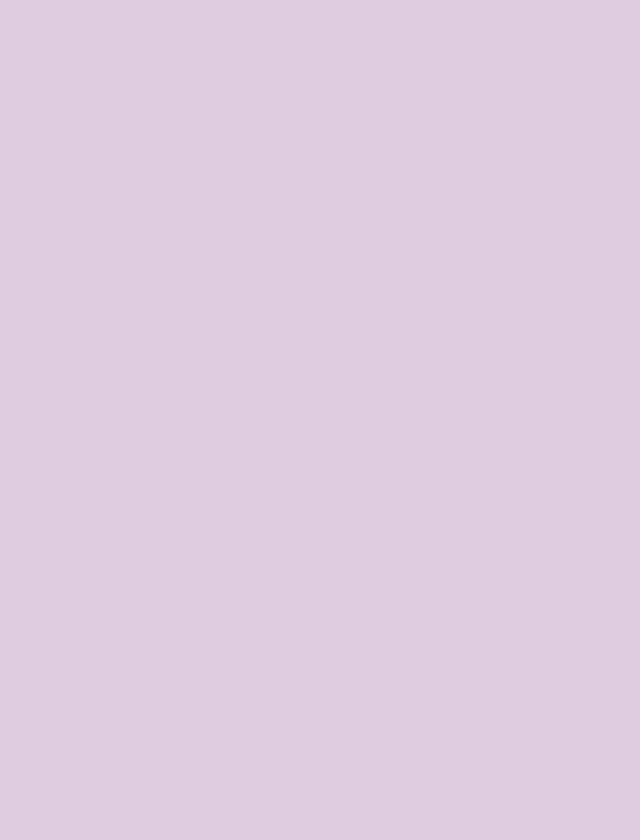
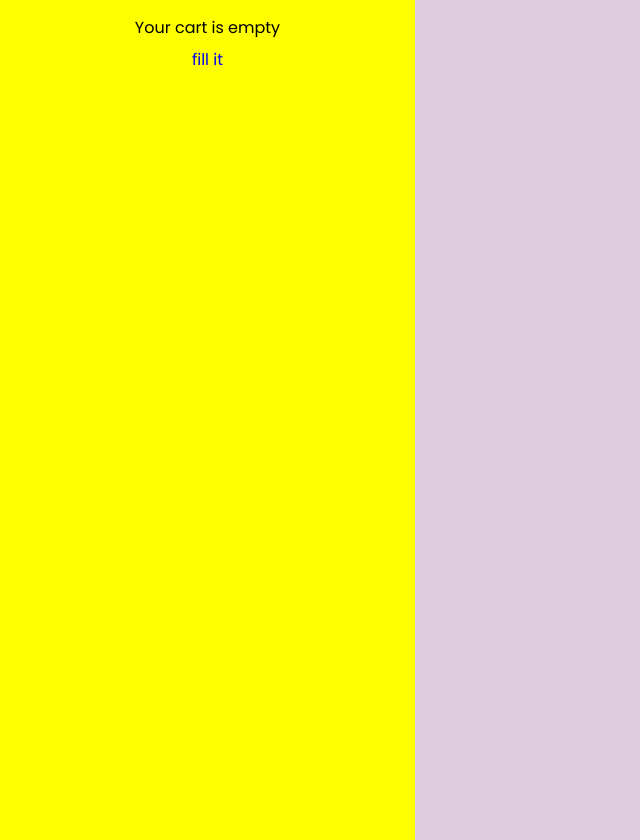
Before and after one commit to jeffgon/ajadrinks, a React (Create React App) app: page /cart in a window 1280 px wide. Before the commit this address had no page. Shown: the whole page, without its empty margins (0-640 px from the left). Before the commit the page ends 800 px from the top, so only its background shows below. Built offline with nearby package versions, Linux system fonts and the light colour scheme.

Commit message:
feat: cart page

```diff
--- a/src/App.js
+++ b/src/App.js
@@ -6,11 +6,13 @@ import SignUpPage from "./pages/SignUpPage/SignUpPage";
 import LoginPage from "./pages/LoginPage/LoginPage";
 import HomePage from "./pages/HomePage/HomePage";
 import ProductPage from "./pages/ProductPage/ProductPage";
+import CartPage from "./pages/CartPage/CartPage";
 
 export default function App() {
   const [token, setToken] = useState("");
   const [user, setUser] = useState("");
-  const [cart, setCart] = useState({}); //usar cart.quantity no carrinho da navBar
+  const [cart, setCart] = useState([]);
+  const [quantity, setQuantity] = useState(1);
 
   useEffect(() => {
     localStorage.setItem("token", JSON.stringify(token));
@@ -29,8 +31,19 @@ export default function App() {
             <Route path="/sign-up" element={<SignUpPage />} />
             <Route path="/products" element={<HomePage />} />
             <Route
+              path="/cart"
+              element={<CartPage cart={cart} setCart={setCart} />}
+            />
+            <Route
               path="/product/:id"
-              element={<ProductPage cart={cart} setCart={setCart} />}
+              element={
+                <ProductPage
+                  cart={cart}
+                  setCart={setCart}
+                  quantity={quantity}
+                  setQuantity={setQuantity}
+                />
+              }
             />
           </Routes>
         </BrowserRouter>
--- /dev/null
+++ b/src/components/CartItem.js
@@ -0,0 +1,41 @@
+import React from "react";
+import styled from "styled-components";
+import { FaTrash } from "react-icons/fa";
+
+const CartItem = ({ cart, cartItem, setCart }) => {
+  function removeItem(id) {
+    const tempCart = cart.filter((item) => item.id !== id);
+    setCart(tempCart);
+  }
+
+  return (
+    <Wrapper>
+      <div className="title">
+        <img src={cartItem.image} alt="" />
+        <div>
+          <h3 className="name">{cartItem.title}</h3>
+          <h5 className="price">R$ {cartItem.price}</h5>
+          <h6 className="qtd"> Qtd: {cartItem.quantity}</h6>
+        </div>
+      </div>
+
+      <FaTrash className="remove-btn" onClick={() => removeItem(cartItem.id)} />
+    </Wrapper>
+  );
+};
+
+const Wrapper = styled.div`
+  display: flex;
+  justify-content: space-between;
+  width: 100%;
+  margin: 10px 0;
+  .title {
+    display: flex;
+  }
+  img {
+    width: 100px;
+    margin-right: 7px;
+  }
+`;
+
+export default CartItem;
--- /dev/null
+++ b/src/pages/CartPage/CartPage.js
@@ -0,0 +1,64 @@
+import React from "react";
+import styled from "styled-components";
+import { Link } from "react-router-dom";
+import CartItem from "../../components/CartItem";
+
+const CartPage = ({ cart, setCart }) => {
+  const totalCart = cart.reduce(
+    (total, item) => total + item.price * item.quantity,
+    0
+  );
+
+  if (cart.length < 1) {
+    return (
+      <Wrapper className="page-100">
+        <div className="empty">
+          <h2>Your cart is empty</h2>
+          <Link to="/products" className="btn">
+            fill it
+          </Link>
+        </div>
+      </Wrapper>
+    );
+  }
+  return (
+    <Wrapper className="section">
+      <Link className="close" to="/products">
+        x
+      </Link>
+      {cart.map((item) => {
+        return (
+          <CartItem
+            key={item.id}
+            cart={cart}
+            cartItem={item}
+            setCart={setCart}
+          />
+        );
+      })}
+
+      <div className="total">{totalCart}</div>
+      <Link to="/checkout" onClick={() => setCart({ ...cart, totalCart })}>
+        Ir para checkout
+      </Link>
+    </Wrapper>
+  );
+};
+
+const Wrapper = styled.div`
+  width: 375px;
+  padding: 20px;
+  background-color: yellow;
+  height: 100vh;
+  .empty {
+    text-align: center;
+    h2 {
+      margin-bottom: 1rem;
+      text-transform: none;
+    }
+  }
+  .section {
+  }
+`;
+
+export default CartPage;
--- a/src/pages/ProductPage/ProductPage.js
+++ b/src/pages/ProductPage/ProductPage.js
@@ -4,10 +4,10 @@ import { useEffect, useState } from "react";
 import axios from "axios";
 import { BASE_URL } from "../../constants/urls";
 
-const Product = ({ cart, setCart }) => {
+const Product = ({ cart, setCart, quantity, setQuantity }) => {
   const { id } = useParams();
   const [product, setProduct] = useState({});
-  const [quantity, setQuantity] = useState(1);
+  // const [quantity, setQuantity] = useState(1);
 
   useEffect(() => {
     const getProduct = async () => {
```
Also changed, not shown: src/pages/CartPage/styled.js (added).
